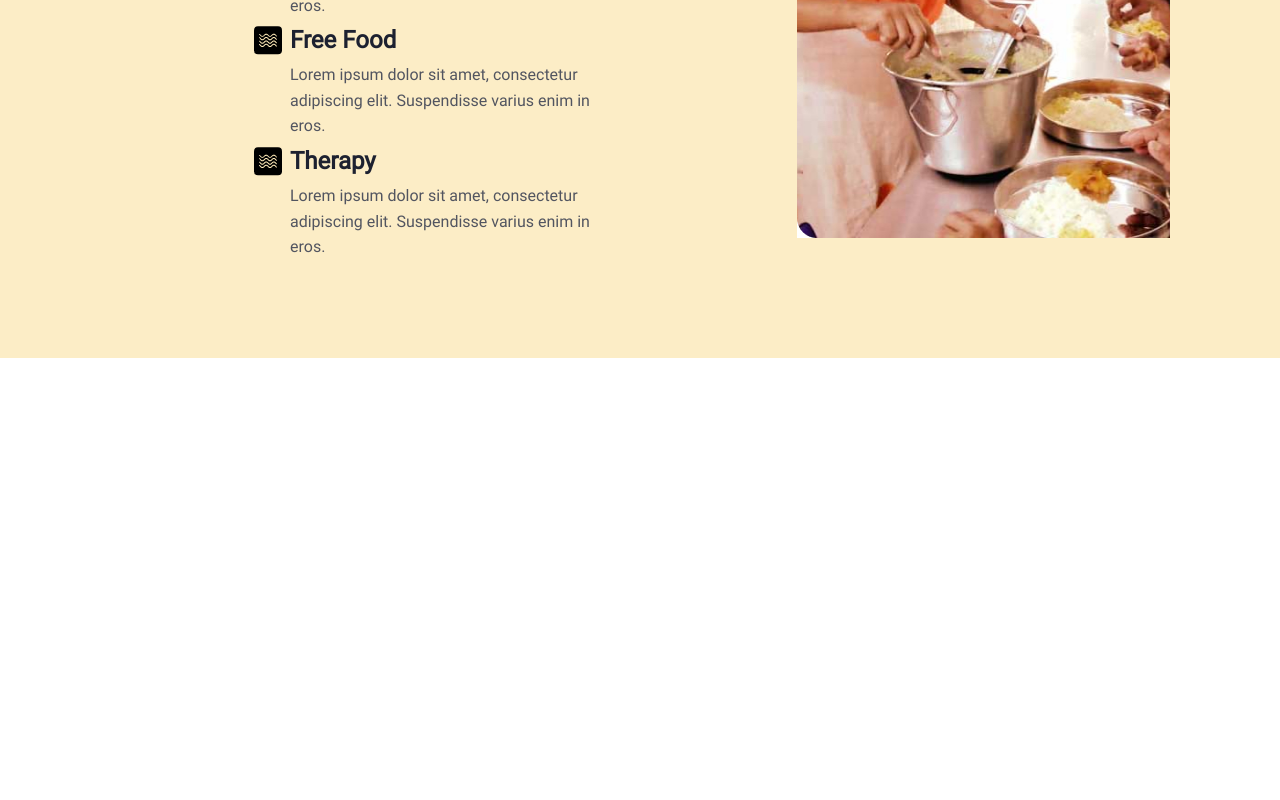
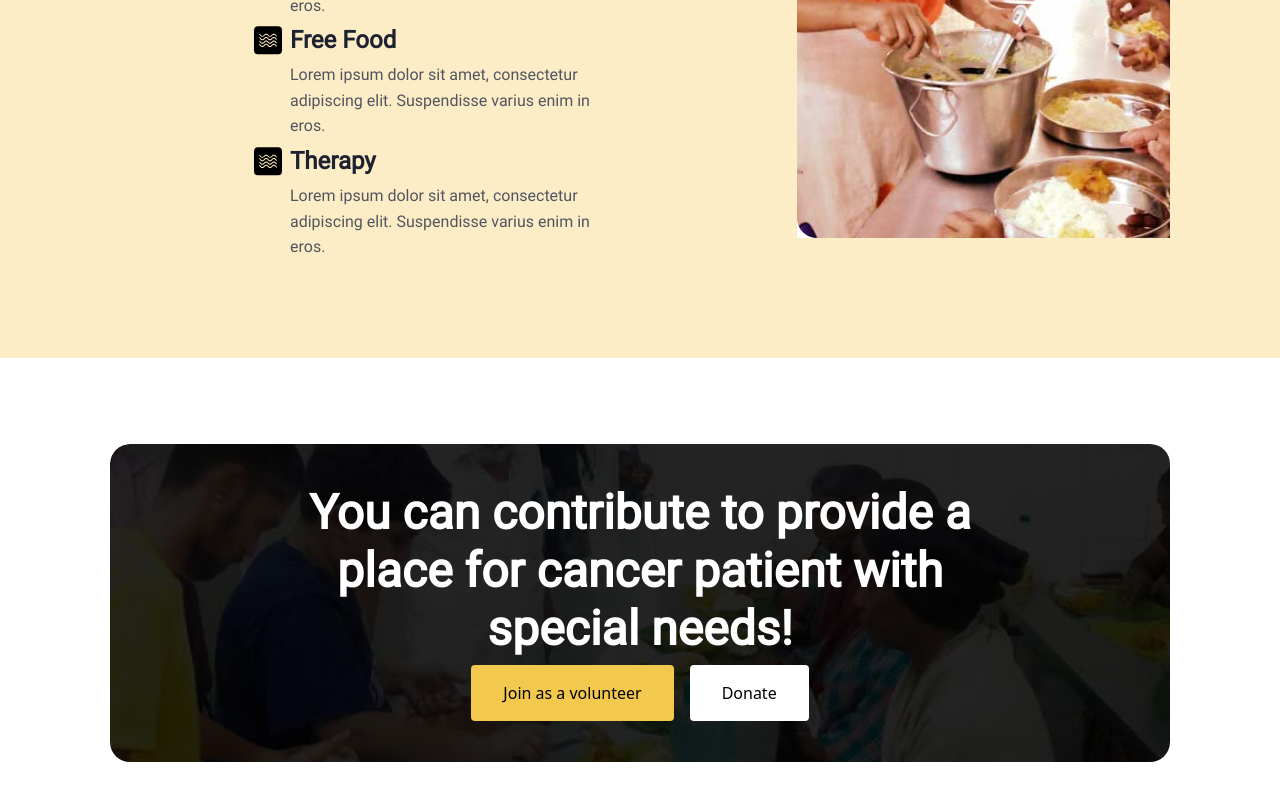
Before and after one commit to gunadevandesing/srimathatrust.ui, a React (Vite) app: page / in a window 1280 px wide. Shown: the part 2240-3040 px from the top of the page. Before the commit the page ends 2598 px from the top, so only its background shows below. Built offline with nearby package versions, Linux system fonts and the light colour scheme.

Commit message:
ContributionSection added in home and aboutus

```diff
--- /dev/null
+++ b/src/components/commonComponents/ContributionSectionComponents/ContributionSection.jsx
@@ -0,0 +1,23 @@
+import "./contributionSection.scss";
+const ContributionSection = () => {
+  return (
+    <div className="contribution-container">
+      <div className="contribution-content">
+        <h2>
+          You can contribute to provide a place for cancer patient with special
+          needs!
+        </h2>
+        <div className="button-section">
+          <button className="yellow-button" onClick={() => {}}>
+            Join as a volunteer
+          </button>
+          <button className="white-button" onClick={() => {}}>
+            Donate
+          </button>
+        </div>
+      </div>
+    </div>
+  );
+};
+
+export default ContributionSection;
--- /dev/null
+++ b/src/components/commonComponents/ContributionSectionComponents/contributionSection.scss
@@ -0,0 +1,54 @@
+@import "../../../project_constants.scss";
+.contribution-container {
+  width: 100%;
+  background-color: #fff;
+  padding: 86px 110px;
+
+  .contribution-content {
+    width: 100%;
+    aspect-ratio: 10/3;
+    border-radius: 20px;
+    background: url("../../../assets/images/contibution-image.jpg") no-repeat;
+
+    display: flex;
+    flex-direction: column;
+    justify-content: center;
+    align-items: center;
+
+    h2 {
+      width: 70%;
+      color: #fff;
+      text-align: center;
+      font-family: Roboto;
+      font-size: 48px;
+      font-style: normal;
+      font-weight: 700;
+      line-height: 120%;
+    }
+    .button-section {
+      display: flex;
+      justify-content: center;
+      align-items: center;
+      gap: 1rem;
+
+      .yellow-button,
+      .white-button {
+        display: inline-flex;
+        padding: 16px 32px;
+        justify-content: center;
+        align-items: center;
+        gap: 10px;
+        backdrop-filter: blur(40px);
+        border: none;
+        border-radius: 4px;
+      }
+
+      .yellow-button {
+        background: $primary-yellow;
+      }
+      .white-button {
+        background: #fff;
+      }
+    }
+  }
+}
--- a/src/pages/AboutUsPage/AboutUsPage.jsx
+++ b/src/pages/AboutUsPage/AboutUsPage.jsx
@@ -1,11 +1,13 @@
 import KnowAboutUSSection from "../../components/AboutUsPageComponents/KnowAboutUsSection";
 import OurVisionSection from "../../components/AboutUsPageComponents/OurVisionSection";
+import ContributionSection from "../../components/commonComponents/ContributionSectionComponents/ContributionSection";
 
 const AboutUsPage = () => {
   return (
     <>
       <KnowAboutUSSection />
       <OurVisionSection />
+      <ContributionSection />
     </>
   );
 };
--- a/src/pages/HomePage/HomePage.jsx
+++ b/src/pages/HomePage/HomePage.jsx
@@ -1,6 +1,7 @@
 import KnowAboutUSSection from "../../components/HomePageComponents/KnowAboutUsSection";
 import VideoSection from "../../components/HomePageComponents/VideoSection";
 import WhatWeDoSection from "../../components/HomePageComponents/WhatWeDoSection";
+import ContributionSection from "../../components/commonComponents/ContributionSectionComponents/ContributionSection";
 import "./homepage.scss";
 
 const HomePage = () => {
@@ -9,6 +10,7 @@ const HomePage = () => {
       <VideoSection />
       <KnowAboutUSSection />
       <WhatWeDoSection />
+      <ContributionSection />
     </>
   );
 };
```
Also changed, not shown: src/assets/images/contibution-image.jpg (added).
